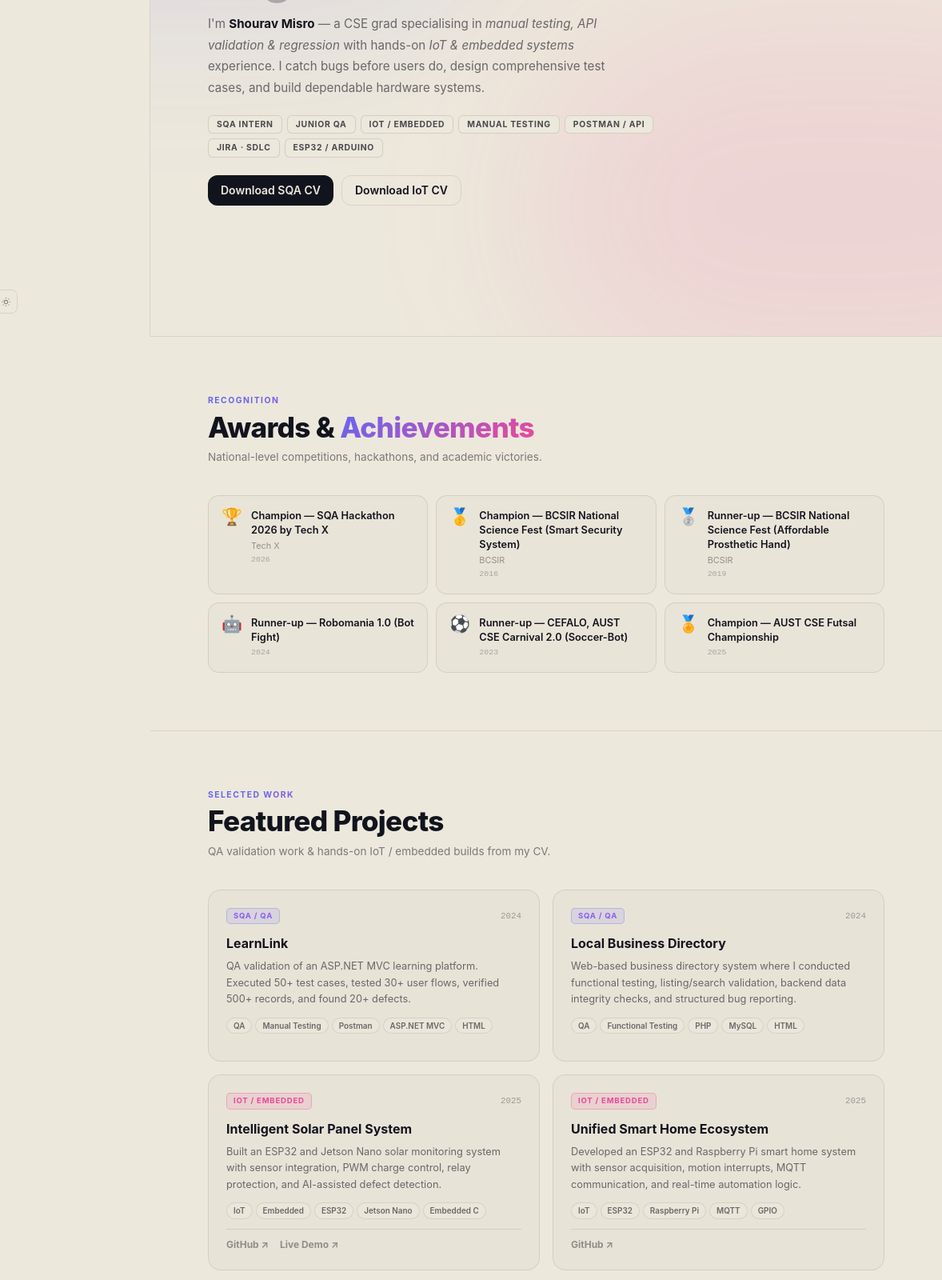
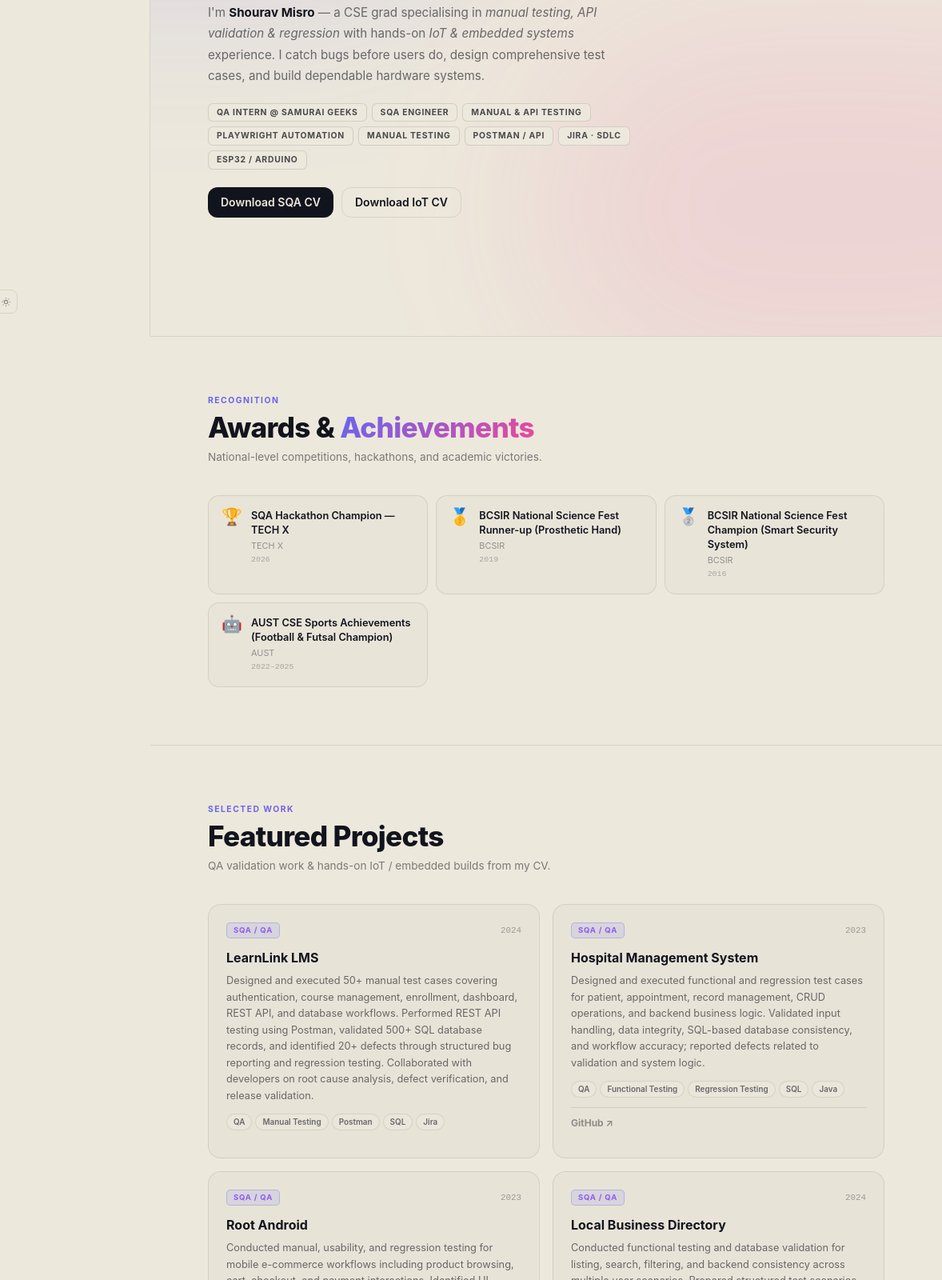
Before and after one commit to shouravmisro/shouravmisro.github.io, an Astro site: page / in a window 1280 px wide. Shown: the part 380-1980 px from the top of the page at 80% size, 102-1280 px from the left. Built offline with nearby package versions, Linux system fonts and the light colour scheme; Astro itself is replaced by a stand-in of ours; some packages are replaced by stand-ins of ours.

Commit message:
Update portfolio with latest QA CV details, Samurai Geeks internship, and Playwright skills without references

```diff
--- a/public/site.json
+++ b/public/site.json
@@ -1,15 +1,16 @@
 {
   "basics": {
     "name": "Shourav Misro",
-    "headline": "SQA and IoT CSE graduate building reliable software, tested systems, and practical hardware.",
+    "headline": "Software Quality Assurance Engineer specializing in manual testing, API validation, regression testing, and Playwright automation.",
     "roles": [
-      "SQA Intern",
-      "Junior QA",
-      "IoT / Embedded"
+      "QA Intern @ Samurai Geeks",
+      "SQA Engineer",
+      "Manual & API Testing",
+      "Playwright Automation"
     ],
     "location": "Dhaka, Bangladesh",
     "email": "misroshourav@gmail.com",
-    "phone": "+88-01400300661",
+    "phone": "(+880) 1400-300661",
     "github": "https://github.com/shouravmisro",
     "linkedin": "",
     "facebook": "https://www.facebook.com/shourav.05",
@@ -18,94 +19,83 @@
     "headshotUrl": "/headshot.jpg"
   },
   "about": {
-    "short": "I am a CSE graduate with a blended background in software quality assurance and IoT / embedded systems. I enjoy validating systems, finding practical issues, improving reliability, and working on projects that combine software logic with real-world hardware.",
-    "long": "My work combines structured software testing with practical embedded and IoT development. On the QA side, I focus on manual testing, test case design, API validation, regression testing, and quality bug reporting. On the embedded side, I have experience with ESP32, Arduino, Raspberry Pi, communication protocols, sensor integration, actuator control, firmware debugging, and system validation. I enjoy solving practical problems, collaborating in teams, and building systems that are both functional and dependable."
+    "short": "Detail-oriented Software Quality Assurance Engineer with hands-on experience in manual testing, API testing, regression testing, and test automation using Playwright. Skilled in designing and executing test plans, validating REST APIs, documenting defects, and ensuring software quality throughout the SDLC using Agile methodologies.",
+    "long": "Detail-oriented Software Quality Assurance Engineer with hands-on experience in manual testing, API testing, regression testing, and test automation using Playwright. Skilled in designing and executing test plans, validating REST APIs, documenting defects, and ensuring software quality throughout the SDLC using Agile methodologies."
   },
   "skills": [
-    { "id": "skill_1", "name": "Manual Testing", "level": "Expert" },
-    { "id": "skill_2", "name": "Test Case Design", "level": "Advanced" },
-    { "id": "skill_3", "name": "Bug Reporting", "level": "Advanced" },
-    { "id": "skill_4", "name": "API Testing (Postman)", "level": "Advanced" },
-    { "id": "skill_5", "name": "Regression Testing", "level": "Advanced" },
-    { "id": "skill_6", "name": "Jira", "level": "Intermediate" },
-    { "id": "skill_7", "name": "Requirement Analysis", "level": "Intermediate" },
-    { "id": "skill_8", "name": "SDLC / STLC", "level": "Intermediate" },
+    { "id": "skill_1", "name": "Test Case Design & Planning", "level": "Expert" },
+    { "id": "skill_2", "name": "API Testing (Postman)", "level": "Expert" },
+    { "id": "skill_3", "name": "Playwright Automation", "level": "Advanced" },
+    { "id": "skill_4", "name": "Manual & Regression Testing", "level": "Expert" },
+    { "id": "skill_5", "name": "Defect Lifecycle & Jira", "level": "Advanced" },
+    { "id": "skill_6", "name": "STLC & Agile Scrum", "level": "Advanced" },
+    { "id": "skill_7", "name": "Requirement Analysis & RTM", "level": "Advanced" },
+    { "id": "skill_8", "name": "REST API & SQL Validation", "level": "Advanced" },
 
-    { "id": "skill_9", "name": "ESP32", "level": "Advanced" },
-    { "id": "skill_10", "name": "Arduino", "level": "Advanced" },
-    { "id": "skill_11", "name": "Raspberry Pi", "level": "Intermediate" },
-    { "id": "skill_12", "name": "Embedded C", "level": "Advanced" },
-    { "id": "skill_13", "name": "Sensor Interfacing", "level": "Advanced" },
-    { "id": "skill_14", "name": "Actuator Control", "level": "Advanced" },
-    { "id": "skill_15", "name": "GPIO / ADC / PWM / Timers", "level": "Advanced" },
-    { "id": "skill_16", "name": "UART / I2C / SPI", "level": "Advanced" },
-    { "id": "skill_17", "name": "MQTT / HTTP REST", "level": "Intermediate" },
-    { "id": "skill_18", "name": "Firmware Debugging", "level": "Advanced" },
-    { "id": "skill_19", "name": "System Validation", "level": "Advanced" },
+    { "id": "skill_9", "name": "Python & JavaScript", "level": "Intermediate" },
+    { "id": "skill_10", "name": "Java, C & C++", "level": "Intermediate" },
+    { "id": "skill_11", "name": "MySQL & Firebase", "level": "Intermediate" },
+    { "id": "skill_12", "name": "Git & DevTools", "level": "Advanced" },
+    { "id": "skill_13", "name": "Security & Lighthouse Testing", "level": "Intermediate" },
 
-    { "id": "skill_20", "name": "Python", "level": "Intermediate" },
-    { "id": "skill_21", "name": "C", "level": "Advanced" },
-    { "id": "skill_22", "name": "C++", "level": "Intermediate" },
-    { "id": "skill_23", "name": "C#", "level": "Intermediate" },
-    { "id": "skill_24", "name": "Java", "level": "Intermediate" },
-    { "id": "skill_25", "name": "HTML / CSS", "level": "Intermediate" },
-    { "id": "skill_26", "name": "Git", "level": "Intermediate" },
-    { "id": "skill_27", "name": "Docker", "level": "Intermediate" }
+    { "id": "skill_14", "name": "ESP32 & Microcontrollers", "level": "Advanced" },
+    { "id": "skill_15", "name": "Arduino & Sensors", "level": "Advanced" },
+    { "id": "skill_16", "name": "Raspberry Pi & Embedded C", "level": "Intermediate" },
+    { "id": "skill_17", "name": "MQTT & System Validation", "level": "Advanced" }
   ],
   "projects": [
     {
       "id": "proj_1",
-      "title": "LearnLink",
+      "title": "LearnLink LMS",
       "year": 2024,
-      "summary":"QA validation of an ASP.NET MVC learning platform. Executed 50+ test cases, tested 30+ user flows, verified 500+ records, and found 20+ defects.",    "role": "QA Engineer / Software Tester",
+      "summary": "Designed and executed 50+ manual test cases covering authentication, course management, enrollment, dashboard, REST API, and database workflows. Performed REST API testing using Postman, validated 500+ SQL database records, and identified 20+ defects through structured bug reporting and regression testing. Collaborated with developers on root cause analysis, defect verification, and release validation.",
+      "role": "QA Engineer",
       "featured": true,
-      "stack": ["QA", "Manual Testing", "Postman", "ASP.NET MVC", "HTML", "CSS", "JavaScript", "C#"],
+      "stack": ["QA", "Manual Testing", "Postman", "SQL", "Jira", "REST API", "STLC"],
       "github": "",
       "demo": ""
     },
     {
       "id": "proj_2",
-      "title": "Local Business Directory",
-      "year": 2024,
-      "summary": "Web-based business directory system where I conducted functional testing, listing/search validation, backend data integrity checks, and structured bug reporting.",
-      "role": "Tester / QA Contributor",
+      "title": "Hospital Management System",
+      "year": 2023,
+      "summary": "Designed and executed functional and regression test cases for patient, appointment, record management, CRUD operations, and backend business logic. Validated input handling, data integrity, SQL-based database consistency, and workflow accuracy; reported defects related to validation and system logic.",
+      "role": "Backend & QA",
       "featured": true,
-      "stack": ["QA", "Functional Testing", "PHP", "MySQL", "HTML", "CSS", "Bootstrap"],
-      "github": "",
+      "stack": ["QA", "Functional Testing", "Regression Testing", "SQL", "Java", "CRUD Validation"],
+      "github": "https://github.com/shouravmisro/Hospital-management-system",
       "demo": ""
     },
     {
-
-
       "id": "proj_3",
-      "title": "root",
+      "title": "Root Android",
       "year": 2023,
-      "summary": "Performed end-to-end testing of product, cart, and checkout flows in an Android app, reported UI and functional issues, and verified fixes through structured regression testing.",
-      "role": "Tester / QA Contributor",
-      "featured": false,
-      "stack": ["QA", "Regression Testing", "Android", "Java"],
+      "summary": "Conducted manual, usability, and regression testing for mobile e-commerce workflows including product browsing, cart, checkout, and payment interactions. Identified UI, functional, and usability issues and validated fixes to improve application stability and user experience.",
+      "role": "Mobile App Tester",
+      "featured": true,
+      "stack": ["QA", "Mobile Testing", "Usability Testing", "Regression Testing", "Android"],
       "github": "https://github.com/shouravmisro/root-android",
       "demo": ""
     },
     {
       "id": "proj_4",
-      "title": "Hospital Management System",
-      "year": 2023,
-      "summary": "Executed functional and regression tests for patient, appointment, and record modules, identifying issues in validation, workflow logic, and database consistency.",
-      "role": "Tester / QA Contributor",
-      "featured": false,
-      "stack": ["QA", "Functional Testing", "Regression Testing", "Java", "MySQL"],
-  "github": "https://github.com/shouravmisro/Hospital-management-system",
+      "title": "Local Business Directory",
+      "year": 2024,
+      "summary": "Conducted functional testing and database validation for listing, search, filtering, and backend consistency across multiple user scenarios. Prepared structured test scenarios and defect reports to support product improvement and reliable feature behavior.",
+      "role": "QA Validation",
+      "featured": true,
+      "stack": ["QA", "Functional Testing", "Database Validation", "Test Scenarios"],
+      "github": "",
       "demo": ""
     },
     {
       "id": "proj_5",
       "title": "Intelligent Solar Panel System",
       "year": 2025,
-      "summary": "Built an ESP32 and Jetson Nano solar monitoring system with sensor integration, PWM charge control, relay protection, and AI-assisted defect detection.",
-      "role": "IoT / Embedded Developer",
+      "summary": "Abstract published at IEEE CS BDC Summer Symposium 2025. Developed a smart energy optimization system with real-time monitoring, protection, and automated control; performed system testing, data validation, sensor accuracy verification, and performance analysis.",
+      "role": "IoT & Research Lead",
       "featured": true,
-      "stack": ["IoT", "Embedded", "ESP32", "Jetson Nano", "Embedded C", "I2C", "PWM", "Sensors"],
+      "stack": ["IoT", "Embedded", "ESP32", "IEEE Publication", "Sensors", "Performance Analysis"],
       "github": "https://github.com/shouravmisro/Optimal_solar_system",
       "demo": "https://shouravmisro.github.io/Optimal_solar_system/"
     },
@@ -113,81 +103,27 @@
       "id": "proj_6",
       "title": "Unified Smart Home Ecosystem",
       "year": 2025,
-      "summary": "Developed an ESP32 and Raspberry Pi smart home system with sensor acquisition, motion interrupts, MQTT communication, and real-time automation logic."
-     , "role": "IoT / Embedded Developer",
-      "featured": true,
+      "summary": "Developed an ESP32 and Raspberry Pi smart home system with sensor acquisition, motion interrupts, MQTT communication, and real-time automation logic.",
+      "role": "IoT / Embedded Developer",
+      "featured": false,
       "stack": ["IoT", "ESP32", "Raspberry Pi", "MQTT", "GPIO", "ADC", "Embedded"],
       "github": "https://github.com/shouravmisro/The-Unified-Smart-Home-Ecosystem-for-Wellness-Security-and-Efficiency",
-"demo": ""
-    },
-    {
-      "id": "proj_7",
-      "title": "Traffic Management System",
-      "year": 2024,
-      "summary": "Built a real-time ESP32-based edge decision system using sensor data processing and low-latency firmware logic for traffic-related automation.",
-      "role": "Embedded Developer",
-      "featured": false,
-      "stack": ["Embedded", "ESP32", "Sensors", "Edge Computing", "Firmware"],
-      "github": "",
-      "demo": ""
-    },
-    {
-      "id": "proj_8",
-      "title": "Smart Security System",
-      "year": 2016,
-      "summary": "An Arduino-based security project with sonar, keypad, GSM, and Wi-Fi based real-time alerting and tracking features.",
-      "role": "Project Developer",
-      "featured": false,
-      "stack": ["IoT", "Arduino", "GSM", "Sensors"],
-      "github": "",
-      "demo": ""
-    },
-    {
-      "id": "proj_9",
-      "title": "Affordable Prosthetic Hand",
-      "year": 2019,
-      "summary": "Designed and developed a low-cost 3D-printed prosthetic hand prototype with basic mechanical actuation to assist physically disabled individuals in daily activities.",
-      "role": "Project Developer",
-      "featured": false,
-      "stack": ["Embedded", "3D Printing", "Servo Motor", "Hardware"],
-      "github": "",
-      "demo": ""
-    },
-    {
-      "id": "proj_10",
-      "title": "Personal Dashboard",
-      "year": 2025,
-      "summary": "A cloud-deployed personal dashboard web application built with Python and Flask, focused on organizing and visualizing personal data through a clean interface.",
-      "role": "Developer",
-      "featured": false,
-      "stack": ["Python", "Flask", "HTML", "CSS"],
-      "github": "",
-      "demo": ""
-    },
-    {
-  "id": "proj_11",
-  "title": "Underground Racing iGraphic",
-  "year": 2023,
-  "summary": "Graphics-focused university project related to game-style visual work and implementation.",
-  "role": "Developer",
-  "featured": false,
-  "stack": ["C++", "Graphics"],
-  "github": "https://github.com/shouravmisro/underground-racing-igraphic",
       "demo": ""
     }
   ],
   "experience": [
     {
       "id": "exp_1",
-      "company": "AI ROBOT BONDHU / ICT Ministry, Bangladesh",
-      "title": "AI & Hardware Developer",
-      "start": "2016",
-      "end": "2019",
+      "company": "Samurai Geeks",
+      "title": "QA Intern",
+      "start": "May 2026",
+      "end": "Present",
       "highlights": [
-        "Participated in system validation and functional testing of AI modules.",
-        "Conducted hardware and software integration testing.",
-        "Supported issue identification, debugging, and performance evaluation.",
-        "Contributed to hardware integration and embedded firmware development."
+        "Designed and maintained Test Plans, Test Cases, RTM, Risk Matrix, Test Data, and QA documentation for requirement-based testing.",
+        "Executed manual, API, regression, integration, and database validation testing across reward, discount, eligibility, configuration, and user workflow scenarios.",
+        "Validated business rules, REST API responses, database consistency, edge cases, and cross-module workflows to ensure software reliability.",
+        "Reported and tracked defects in Jira with detailed reproduction steps, logs, severity, priority, screenshots, and validation notes.",
+        "Developed and maintained Playwright automation scripts for regression testing of critical application workflows."
       ]
     }
   ],
@@ -195,57 +131,49 @@
     {
       "id": "edu_1",
       "school": "Ahsanullah University of Science and Technology",
-      "degree": "B.Sc. in Computer Science and Engineering",
-      "year": "2021 - 2025"
+      "degree": "B.Sc. in Computer Science and Engineering (CGPA: 2.813 / 4.00)",
+      "year": "2021 — 2025"
     },
     {
       "id": "edu_2",
-      "school": "Bir Shreshtha Munshi Abdur Rouf Public College",
-      "degree": "HSC",
-      "year": "2020 (GPA 5.0)"
+      "school": "Birshreshtha Munshi Abdur Rouf Public College",
+      "degree": "HSC (GPA: 5.00 / 5.00)",
+      "year": "2020"
+    },
+    {
+      "id": "edu_3",
+      "school": "Birshreshtha Munshi Abdur Rouf Public College",
+      "degree": "SSC (GPA: 5.00 / 5.00)",
+      "year": "2018"
     }
   ],
   "achievements": [
     {
       "id": "ach_1",
-      "title": "Champion — SQA Hackathon 2026 by Tech X",
+      "title": "SQA Hackathon Champion — TECH X",
       "date": "2026",
-      "org": "Tech X",
+      "org": "TECH X",
       "link": ""
     },
     {
       "id": "ach_2",
-      "title": "Champion — BCSIR National Science Fest (Smart Security System)",
+      "title": "BCSIR National Science Fest Runner-up (Prosthetic Hand)",
+      "date": "2019",
+      "org": "BCSIR",
+      "link": ""
+    },
+    {
+      "id": "ach_3",
+      "title": "BCSIR National Science Fest Champion (Smart Security System)",
       "date": "2016",
       "org": "BCSIR",
       "link": ""
     },
     {
-      "id": "ach_3",
-      "title": "Runner-up — BCSIR National Science Fest (Affordable Prosthetic Hand)",
-      "date": "2019",
-      "org": "BCSIR",
-      "link": ""
-    },
-    {
       "id": "ach_4",
-      "title": "Runner-up — Robomania 1.0 (Bot Fight)",
-      "date": "2024",
-      "org": "",
-      "link": ""
-    },
-    {
-      "id": "ach_5",
-      "title": "Runner-up — CEFALO, AUST CSE Carnival 2.0 (Soccer-Bot)",
-      "date": "2023",
-      "org": "",
-      "link": ""
-    },
-    {
-      "id": "ach_6",
-      "title": "Champion — AUST CSE Futsal Championship",
-      "date": "2025",
-      "org": "",
+      "title": "AUST CSE Sports Achievements (Football & Futsal Champion)",
+      "date": "2022–2025",
+      "org": "AUST",
       "link": ""
     }
   ],
--- a/src/components/ProfileHome.astro
+++ b/src/components/ProfileHome.astro
@@ -48,17 +48,17 @@
         <span class="h1-sub">&amp; Software Tester.</span>
       </h1>
       <p class="hero-el hero-sub">
-        I'm <strong>{b.name}</strong> — a CSE graduate specializing in
-        <em>manual testing, test case design, API validation (Postman), and regression testing</em>.
-        I catch bugs before users do, design structured test suites, and ensure software reliability.
+        I'm <strong>{b.name}</strong> — a QA Intern at <em>Samurai Geeks</em> and CSE graduate specializing in
+        <em>manual testing, API validation (Postman), test case design, and Playwright test automation</em>.
+        I catch defects early, validate REST APIs &amp; database consistency, and ensure release quality across the SDLC.
       </p>
       <div class="hero-el role-row">
-        <span class="role-chip">SQA Engineer</span>
-        <span class="role-chip">Manual Testing</span>
-        <span class="role-chip">API Testing (Postman)</span>
-        <span class="role-chip">Bug Reporting</span>
-        <span class="role-chip">Regression Testing</span>
+        <span class="role-chip">QA Intern @ Samurai Geeks</span>
+        <span class="role-chip">Manual &amp; API Testing</span>
+        <span class="role-chip">Playwright Automation</span>
+        <span class="role-chip">Postman &amp; SQL</span>
         <span class="role-chip">Jira · STLC</span>
+        <span class="role-chip">RTM &amp; Test Cases</span>
       </div>
       <div class="hero-el cta-row">
         <Button href={resumeSqaUrl} target="_blank">Download SQA CV</Button>
--- a/src/components/make/utils/schema.ts
+++ b/src/components/make/utils/schema.ts
@@ -17,7 +17,7 @@
   id: z.string(),
   title: z.string().min(1, "Project title is required"),
   year: z.number().int().min(2000).max(2100),
-  summary: z.string().min(1, "Summary is required").max(180),
+  summary: z.string().min(1, "Summary is required").max(500),
   role: z.string().min(1, "Role is required"),
   featured: z.boolean().default(false),
   stack: z.array(z.string()).default([]),
@@ -52,7 +52,7 @@
 export const SiteJsonSchema = z.object({
   basics: z.object({
     name: z.string().min(1, "Name is required"),
-    headline: z.string().min(1).max(120),
+    headline: z.string().min(1).max(300),
     roles: z.array(z.string()).default([]),
     location: z.string().optional(),
     email: z.string().email("Valid email required"),
@@ -61,12 +61,12 @@
     linkedin: z.string().url().optional().or(z.literal("")),
     facebook: z.string().url().optional().or(z.literal("")),
     resumeSqaUrl: z.string().optional(),
-resumeIotUrl: z.string().optional(),
-  headshotUrl: z.string().optional(),
+    resumeIotUrl: z.string().optional(),
+    headshotUrl: z.string().optional(),
   }),
   about: z.object({
-    short: z.string().min(1).max(260),
-    long: z.string().optional(),
+    short: z.string().min(1).max(600),
+    long: z.string().min(1).max(4000),
   }),
   skills: z.array(SkillSchema).default([]),
   projects: z.array(ProjectSchema).default([]),
```
Lines whose indentation alone changed are shown as unchanged.
